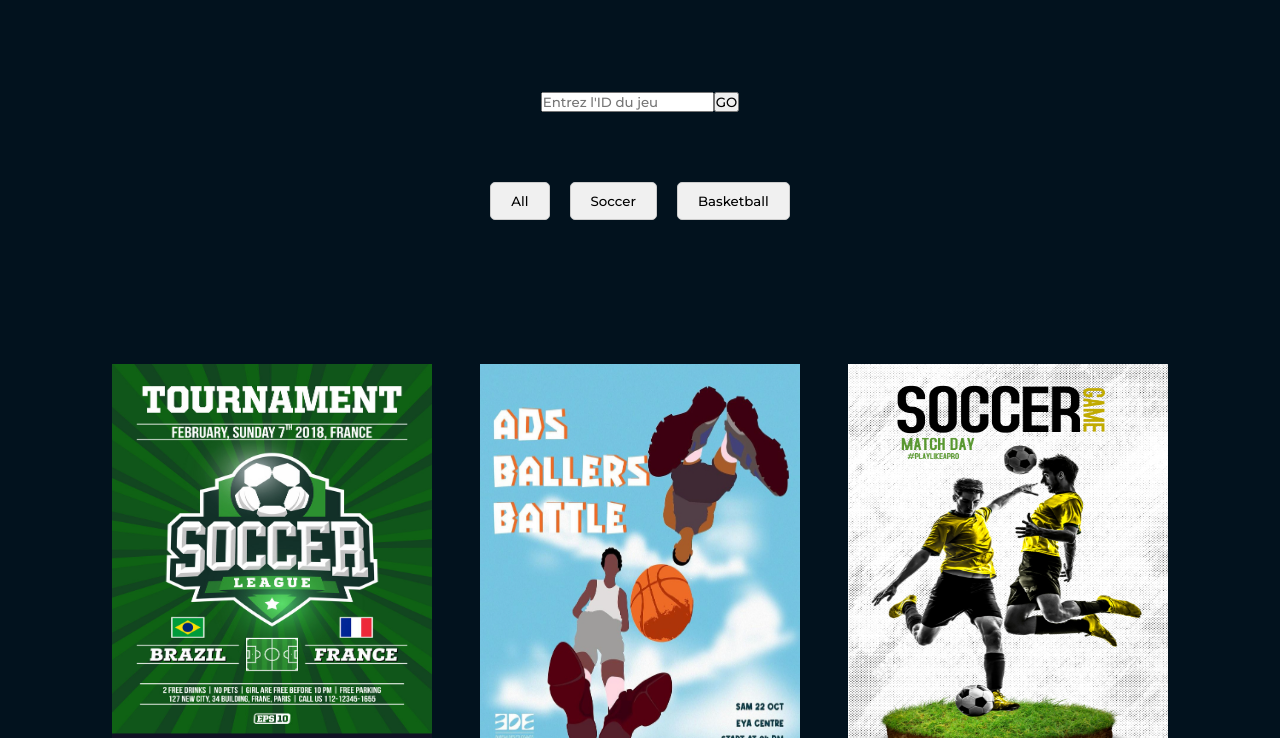
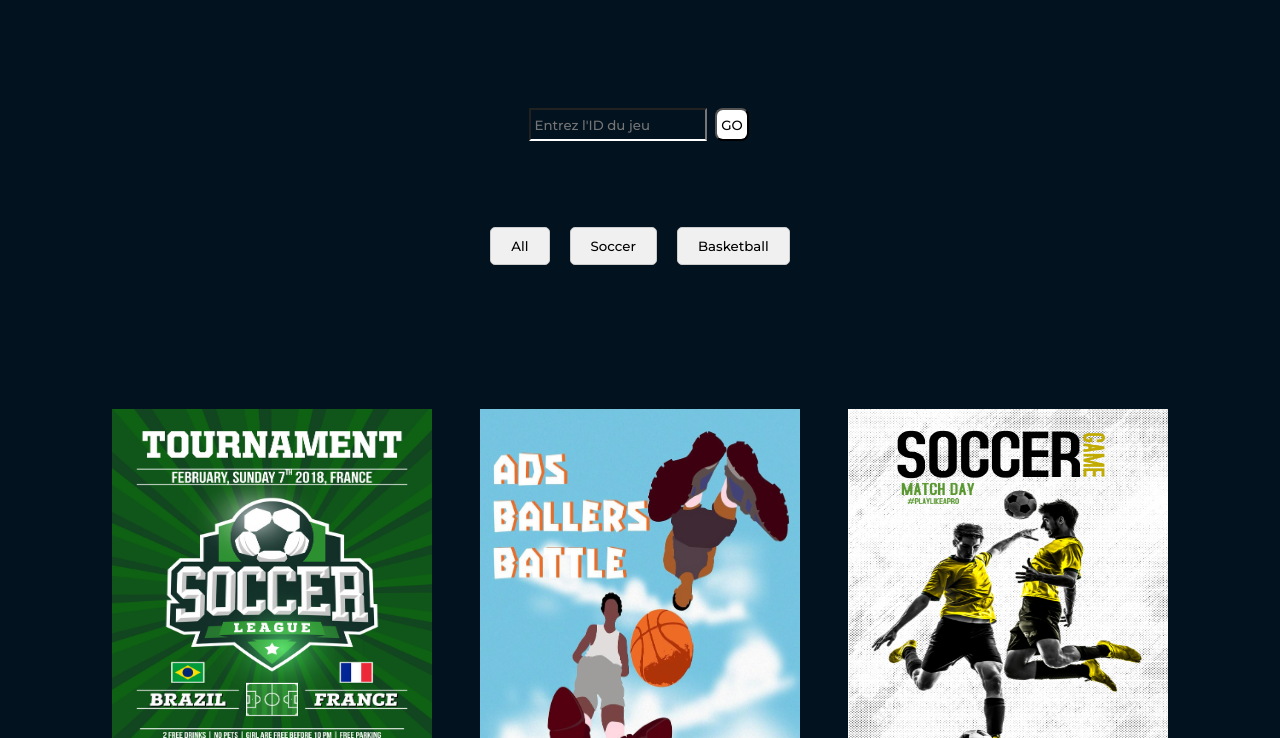
Before and after one commit to guyariel/TSI-Front-end-Developer_Test, a plain HTML site: page index.html in a window 1280 px wide. Shown: the part 62-800 px from the top of the page. Drawn offline with Linux system fonts and the light colour scheme.

Commit message:
Fix search area style

```diff
--- a/index.html
+++ b/index.html
@@ -31,9 +31,12 @@
 
 
     <div class="wrapper">
-        <input type="text" id="IdInput" placeholder="Entrez l'ID du jeu">
+        <div id="search-container">
+            <input type="text" id="IdInput" placeholder="Entrez l'ID du jeu">
 
-        <button id="fetchData">GO</button>
+            <button id="fetchData">GO</button>
+        </div>
+
     </div>
 
     <div class="filter-buttons">
--- a/style.css
+++ b/style.css
@@ -60,6 +60,29 @@ body {
     display: flex;
     justify-content: center;
     margin-top: 75px;
+}
+
+#search-container {
+    margin: 1em 0;
+}
+
+#search-container input {
+    background-color: transparent;
+    width: 80%;
+    border-bottom: 2px solid #fff;
+    padding: 0.5em 0.3em;
+}
+
+#search-container input:focus {
+    border-bottom-color: #fff;
+    color: #ffffff;
+}
+
+#search-container button{
+   padding: 0.5em 0.3em;
+   margin-left: 0.3em;
+   background-color: #fff;
+   border-radius: 8px;
 }
 
 .filter-buttons {
```
Also changed, not shown: script.js (line endings or trailing spaces), 1 other file.
